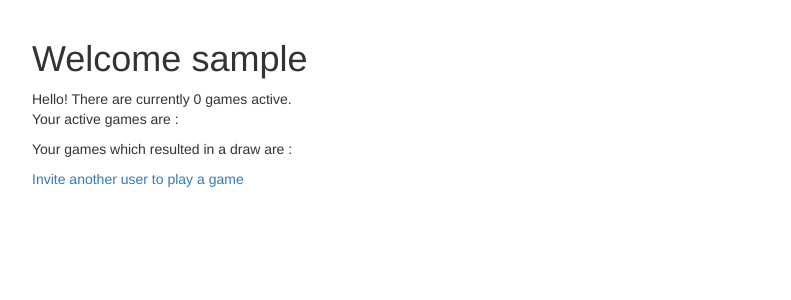
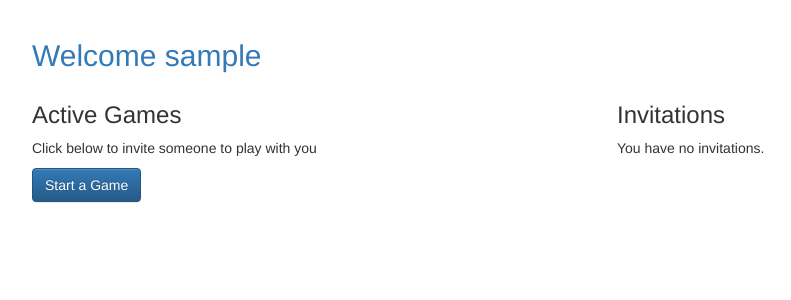
Before and after one commit to saumil-jain/tictactoe, a Django app: page /player/home in a window 1280 px wide. Shown: the part 51-351 px from the top of the page, without its empty margins (38-829 px from the left). Run offline with Django 3.2, Linux system fonts and the light colour scheme; the visitor is signed in with stand-in values (Sample User, id 1); data that the repository does not hold is empty; some libraries are stand-ins or nearby versions.

Commit message:
Update player home template to display invitations; beautify template
Beautify player home to divide into two columns, one showing
current games, other showing invitations received.
The href for invitations is currently empty.

```diff
--- a/tictactoe/templates/player/home.html
+++ b/tictactoe/templates/player/home.html
@@ -5,25 +5,41 @@ Home
 {% endblock %}
 
 {% block content %}
-<h1>Welcome {{ user.username }}</h1>
-Hello! There are currently {{ ngames }} games active.
-<p>
-    Your active games are :
+<h2 class="text-primary">Welcome {{ user.username }}</h2>
+    <div class="row">
+        <div class="col-md-6">
+            <h3>Active Games</h3>
+
             <ul>
                 {% for g in games %}
                     <li>Game {{ g.id }} : {{ g.first_player}} vs {{ g.second_player }}</li>
                 {% endfor %}
             </ul>
+
+            <p>Click below to invite someone to play with you</p>
+
+            <p>
+                <a class="btn btn-primary"
+                    href="{% url 'player_new_invitation' %}">Start a Game</a>
             </p>
-<p>
-    Your games which resulted in a draw are :
-<ul>
-    {% for g in drew_games %}
-    <li>Game {{ g.id }} : {{ g.first_player }} vs {{ g.second_player }}</li>
+        </div>
+
+        <div class="col-md-6">
+            <h3>Invitations</h3>
+
+            {% if invitations %}
+                <div class="list-group">
+                    {% for inv in invitations %}
+                        <a class="list-group-item">
+                            {{ inv.from_user.username }} has invited you to a game.
+                        </a>
                     {% endfor %}
-</ul>
-</p>
-<a href="{% url 'player_new_invitation' %}">
-    Invite another user to play a game
-</a>
+                </div>
+            {% else %}
+                <p>You have no invitations.</p>
+            {% endif %}
+
+        </div>
+
+    </div>
 {% endblock %}
```
Lines whose indentation alone changed are shown as unchanged.
